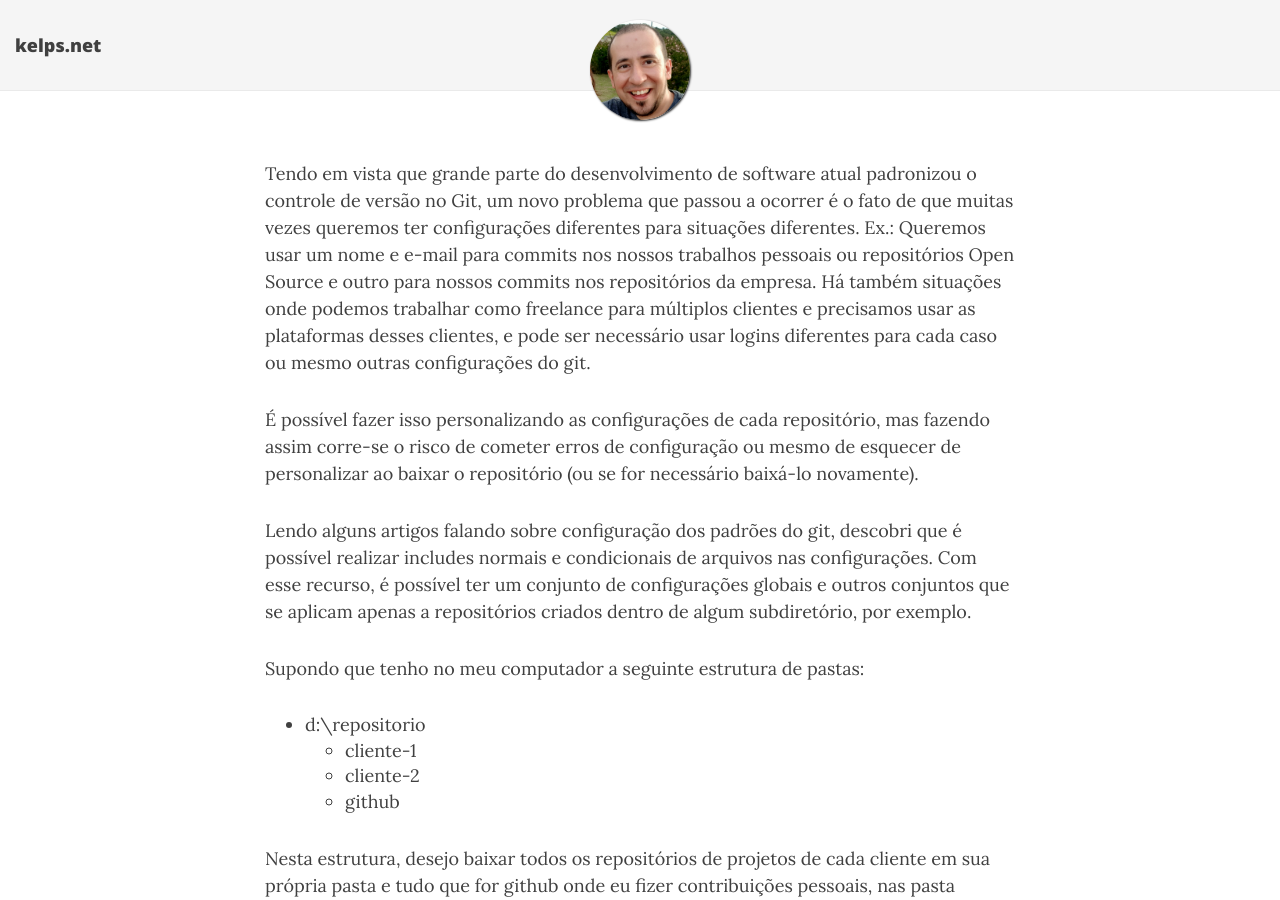
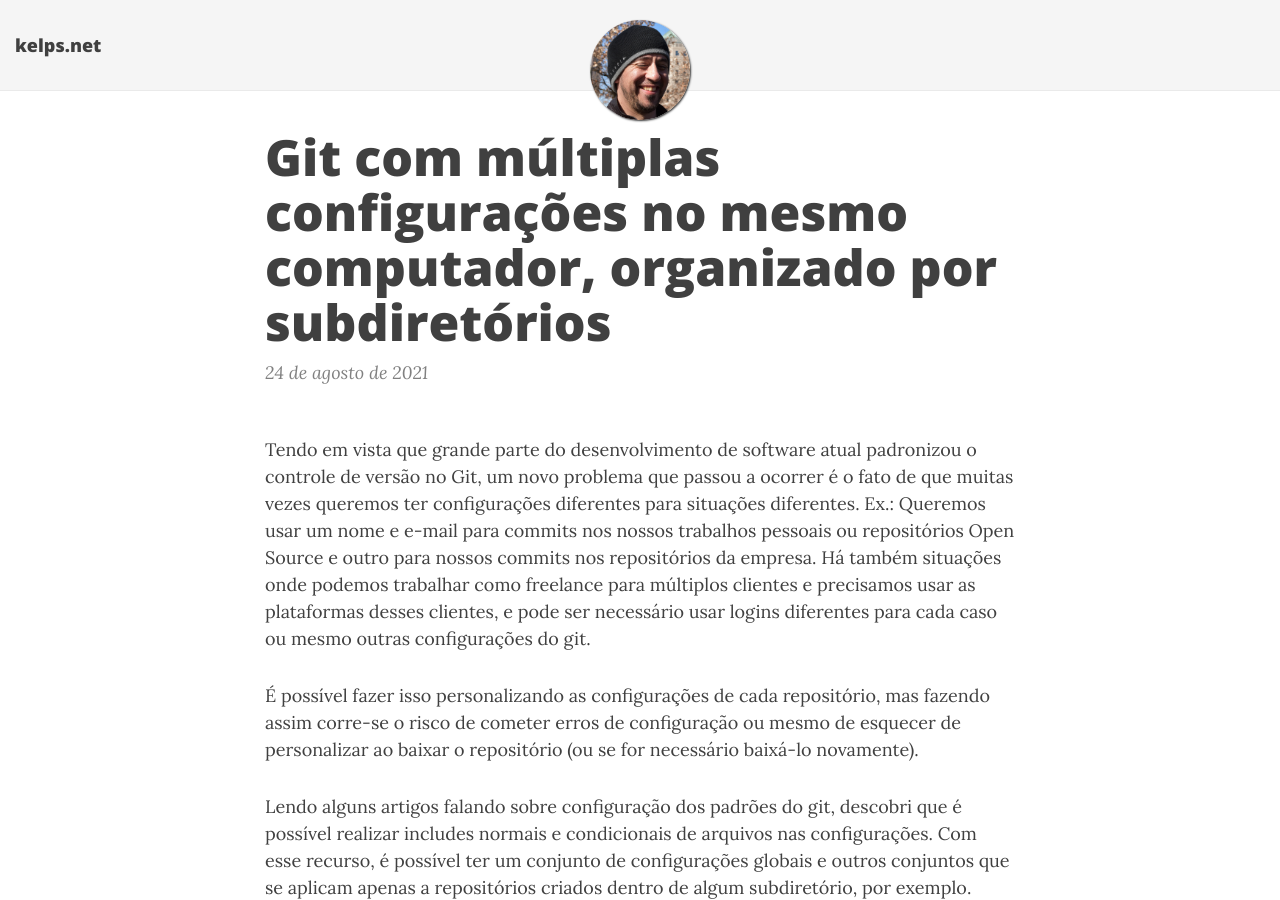
Before and after one commit to kelps/kelps.github.io, a Jekyll site: the page built from _posts/2021-08-24-git-usuario-diferente-subdiretorio.md, in a window 1280 px wide and 900 px high. Built offline with Jekyll 4.4.1, drawn with Linux system fonts in a browser that asks for light colours; nearby versions of some CDN libraries; some of the changed text lies outside the part shown.

Commit message:
ajustes no post de configurações github

```diff
--- a/_posts/2021-08-24-git-usuario-diferente-subdiretorio.md
+++ b/_posts/2021-08-24-git-usuario-diferente-subdiretorio.md
@@ -1,11 +1,12 @@
 ---
-layout: blogger
-title: Git: Múltiplas configurações no mesmo computador, organizado por subdiretórios
+layout: post
+title: Git com múltiplas configurações no mesmo computador, organizado por subdiretórios
 published: true
 tags: [Controle de Versão, Git]
 ---
 
 Tendo em vista que grande parte do desenvolvimento de software atual padronizou o controle de versão no Git, um novo problema que passou a ocorrer é o fato de que muitas vezes queremos ter configurações diferentes para situações diferentes. Ex.: Queremos usar um nome e e-mail para commits nos nossos trabalhos pessoais ou repositórios Open Source e outro para nossos commits nos repositórios da empresa. Há também situações onde podemos trabalhar como freelance para múltiplos clientes e precisamos usar as plataformas desses clientes, e pode ser necessário usar logins diferentes para cada caso ou mesmo outras configurações do git.
+<!--more-->
 
 É possível fazer isso personalizando as configurações de cada repositório, mas fazendo assim corre-se o risco de cometer erros de configuração ou mesmo de esquecer de personalizar ao baixar o repositório (ou se for necessário baixá-lo novamente).
 
```
Also changed, not shown: img/avatar-icon.png.
